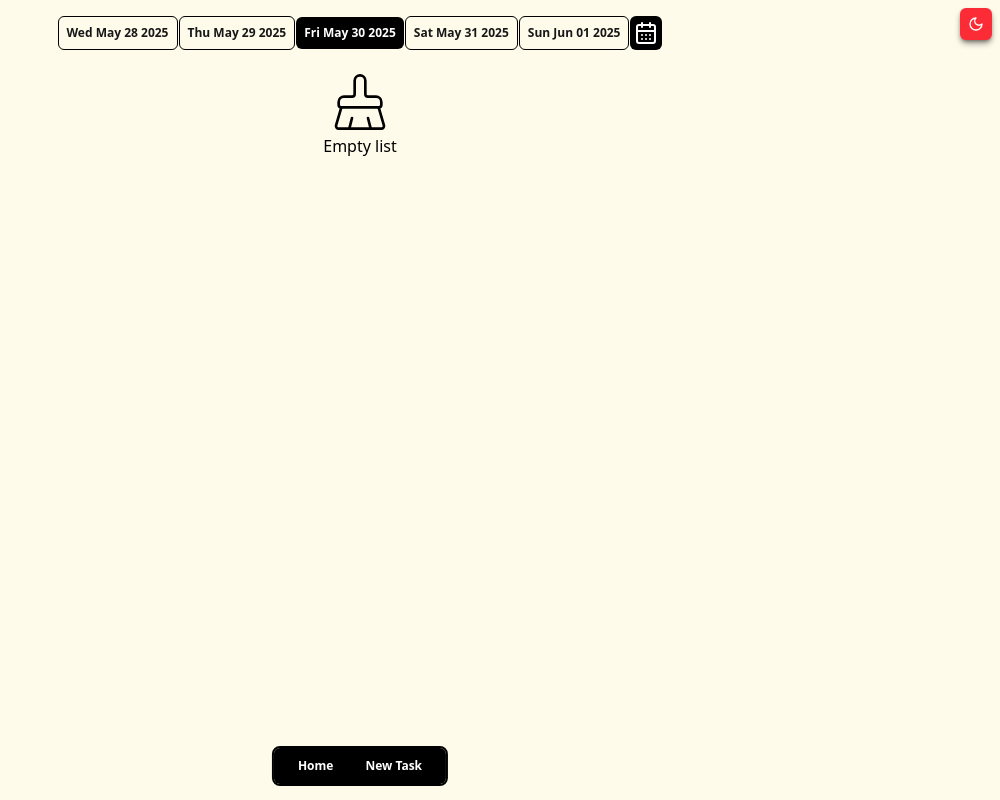
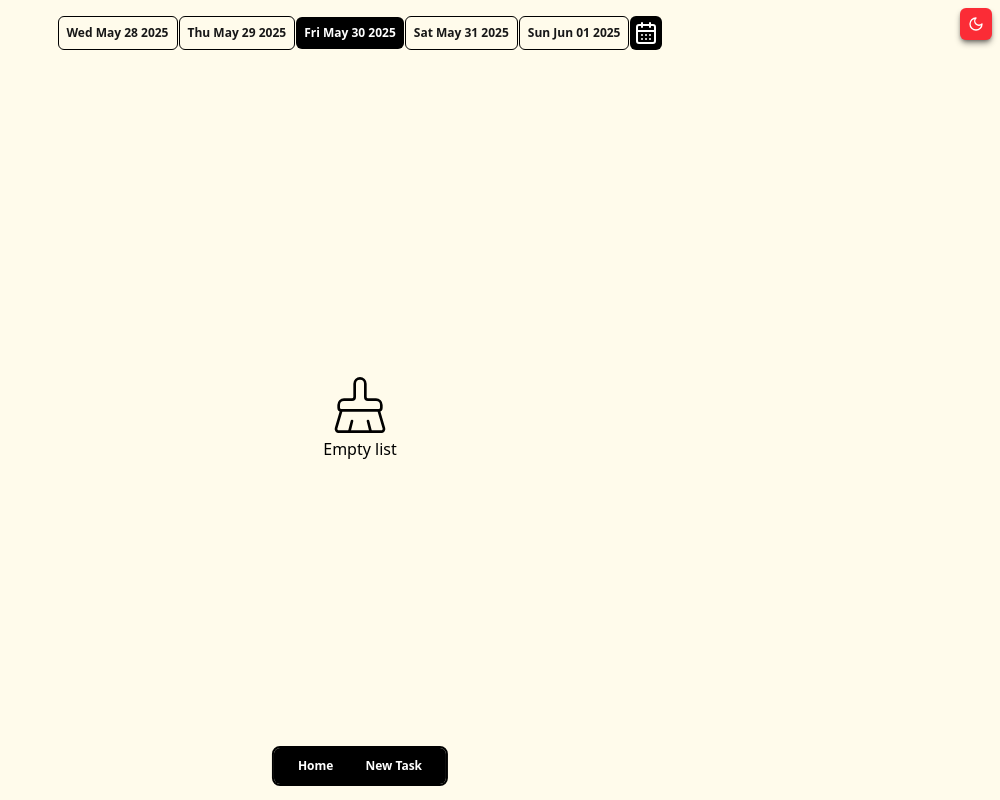
Before and after one commit to aboudev22/todolist, a React (Vite) app: page / in a window 1280 px wide. Shown: the whole page, without its empty margins (280-1280 px from the left). Built offline with nearby package versions, Linux system fonts and the light colour scheme.

Commit message:
delete animation

```diff
--- a/src/components/TaskCard.tsx
+++ b/src/components/TaskCard.tsx
@@ -1,35 +1,33 @@
+import clsx from "clsx";
+import { Trash } from "lucide-react";
+import { motion, type Variants } from "framer-motion";
+import useTasks from "../hooks/useTasks";
 import type { TaskProps } from "../types/types";
-import clsx from "clsx";
-import { AnimatePresence, motion } from "framer-motion";
-import useTasks from "../hooks/useTasks";
-import { Trash } from "lucide-react";
-import { useState } from "react";
+
+interface taskCardProps extends TaskProps {
+  variants: Variants;
+}
 
 export default function TaskCard({
   description,
   finished,
   id,
   priority,
-}: TaskProps) {
+  variants,
+}: taskCardProps) {
   const { dispatch } = useTasks();
-  const [isVisible, setIsvisible] = useState(true);
   const handleChecked = () => {
     dispatch({ type: "toggle", payload: id });
   };
   const handleDelete = () => {
-    setIsvisible(false);
-    setTimeout(() => {
     dispatch({ type: "remove", payload: id });
-    }, 700);
   };
   return (
-    <div>
-      <AnimatePresence initial={false}>
-        {isVisible ? (
     <motion.div
-            initial={{ y: 20, opacity: 0, scale: 1 }}
-            animate={{ y: 0, opacity: 1, scale: 1 }}
-            exit={{ scale: 0.7, opacity: 0 }}
+      layout
+      exit={{ scale: 0.8, opacity: 0 }}
+      transition={{ duration: 0.3, ease: "backIn" }}
+      variants={variants}
       className="flex items-center gap-2 w-sm bg-red-500 font-bold text-xs p-2"
     >
       <input
@@ -41,9 +39,7 @@ export default function TaskCard({
       <p
         className={clsx(
           "text-xs flex-1",
-                finished
-                  ? "decoration-1 line-through text-white/70"
-                  : "text-white"
+          finished ? "decoration-1 line-through text-white/70" : "text-white"
         )}
       >
         {description}
@@ -67,8 +63,5 @@ export default function TaskCard({
         />
       </div>
     </motion.div>
-        ) : null}
-      </AnimatePresence>
-    </div>
   );
 }
--- a/src/pages/Home.tsx
+++ b/src/pages/Home.tsx
@@ -1,6 +1,7 @@
 import clsx from "clsx";
 import { BrushCleaning, CalendarDays } from "lucide-react";
 import { useEffect, useRef, useState } from "react";
+import { AnimatePresence, motion } from "framer-motion";
 import useTasks from "../hooks/useTasks";
 import TaskCard from "../components/TaskCard";
 import type { TaskProps } from "../types/types";
@@ -50,6 +51,19 @@ export default function Home() {
     }
   };
 
+  const containerVariants = {
+    animate: {
+      transition: {
+        staggerChildren: 0.1,
+      },
+    },
+  };
+
+  const itemsVariants = {
+    initial: { y: 20, opacity: 0, scale: 1 },
+    animate: { y: 0, opacity: 1, scale: 1 },
+  };
+
   return (
     <div
       className={clsx(
@@ -92,6 +106,7 @@ export default function Home() {
           <p>pin</p>
           {pinTasks.map((task, index) => (
             <TaskCard
+              variants={itemsVariants}
               key={index}
               date={task.date}
               description={task.description}
@@ -102,25 +117,29 @@ export default function Home() {
           ))}
         </div>
       ) : null}
-      <div className="flex flex-col gap-1 mt-5">
-        {dayTasks().length > 0 ? (
-          dayTasks().map((task, index) => (
-            <TaskCard
-              key={index}
-              date={task.date}
-              description={task.description}
-              finished={task.finished}
-              id={task.id}
-              priority={task.priority}
-            />
-          ))
-        ) : (
-          <div className="w-full flex-col h-full flex justify-center items-center">
-            <BrushCleaning className="stroke-1" size={64} />
-            <p className="dark:text-white text-dark">Empty list</p>
-          </div>
-        )}
-      </div>
+
+      {dayTasks().length > 0 ? (
+        <motion.div
+          variants={containerVariants}
+          initial="initial"
+          animate="animate"
+          className="flex flex-col gap-1 mt-5"
+        >
+          <AnimatePresence>
+            {dayTasks().map((task) => (
+              <TaskCard variants={itemsVariants} key={task.id} {...task} />
+            ))}
+          </AnimatePresence>
+        </motion.div>
+      ) : (
+        <motion.div
+          variants={itemsVariants}
+          className="w-full flex-col h-full flex justify-center items-center"
+        >
+          <BrushCleaning className="stroke-1" size={64} />
+          <p className="dark:text-white text-dark">Empty list</p>
+        </motion.div>
+      )}
     </div>
   );
 }
```
Lines whose indentation alone changed are shown as unchanged.
